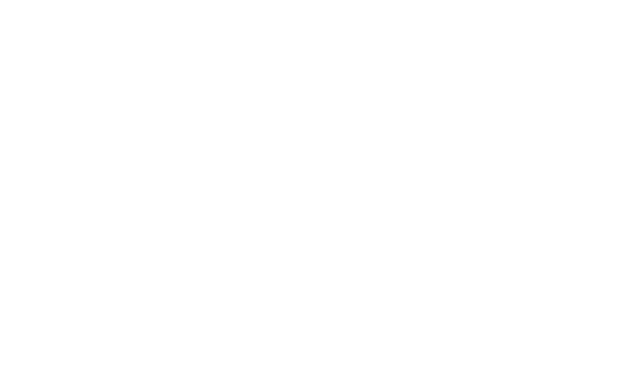
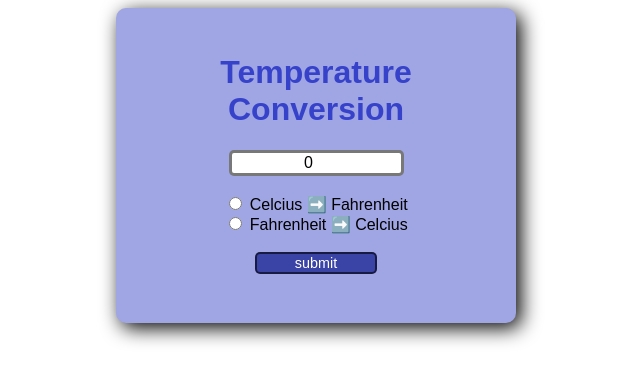
Before and after one commit to Jaxsei/Temperature-Converter, a plain HTML site: page index.html in a window 1280 px wide. Shown: the whole page, without its empty margins (324-964 px from the left). Drawn offline with Linux system fonts and the light colour scheme.

Commit message:
Temperature converter

```diff
--- a/index.html
+++ b/index.html
@@ -4,10 +4,26 @@
     <meta name="viewport" content="width=device-width, initial-scale=1.0">
     <meta http-equiv="X-UA-Compatible" content="ie=edge">
     <link rel="stylesheet" href="style.css">
-    <title>RandNumGen</title>
+    <title>Project</title>
 </head>
 <body>
+    <form id="form">
+        <h1>Temperature Conversion</h1>
 
+        <input type="number" id="textBox" value="0"><br><br>
+
+        <input type="radio" name="unit" id="toFahrenheit">
+        <label for="toFahrenheit">Celcius ➡️ Fahrenheit</label><br>
+
+        <input type="radio" name="unit" id="toCelcius">
+        <label for="toCelcius">Fahrenheit ➡️ Celcius</label><br><br>
+
+        <button type="button" onclick="convert();">submit</button><br>
+
+        <p id="result"></p>
+
+
+    </form>
     <script src="index.js"></script>
 </body>
 </html>
--- a/index.js
+++ b/index.js
@@ -0,0 +1,24 @@
+//Tempreture Conversion.
+
+
+const textBox = document.getElementById("textBox");
+const toFahrenheit = document.getElementById("toFahrenheit");
+const toCelcius = document.getElementById("toCelcius");
+const result = document.getElementById("result");
+let temp;
+
+function convert() {
+    if (toFahrenheit.checked) {
+        temp = Number(textBox.value);
+        temp = temp * 9 / 5 + 32;
+        result.textContent = temp.toFixed(1) + "°F";
+    }
+    else if (toCelcius.checked) {
+        temp = Number(textBox.value);
+        temp = (temp - 32) * (5/9);
+        result.textContent = temp.toFixed(1) + "°C";
+    }
+    else {
+        result.textContent = "Select a unit";
+    }
+}
--- a/style.css
+++ b/style.css
@@ -0,0 +1,48 @@
+body {
+    font-family: Arial, Helvetica, sans-serif;
+}
+h1 {
+    color: hsla(235, 63%, 48%, 0.92);
+}
+
+form {
+    background-color: hsla(235, 56%, 76%, 1);
+    text-align: center;
+    max-width: 350px;
+    margin: auto;
+    padding: 25px;
+    border-radius: 10px;
+    box-shadow: 5px 5px 20px;
+}
+
+#textbox {
+    width: 50%;
+    text-align: center;
+    border: 3px solid hsla(235, 34%, 0%, 0.53);
+    font-size: 1em;
+    border-radius: 5px;
+}
+
+label {
+    font-size: 1em;
+    font-size: bold;
+}
+
+button {
+    font-size: 0.90em;
+    border: 2px solid hsla(235, 100%, 0%, 0.6);
+    border-radius: 5px;
+    width: 35%;
+    background-color: hsla(235, 48%, 44%, 1);
+    color: white;
+    cursor: pointer;
+}
+
+button:hover {
+    background-color: hsla(235, 48%, 54%, 1);
+}
+
+#result {
+    font-size: 1.5em;
+    font-weight: bold;
+}
```
